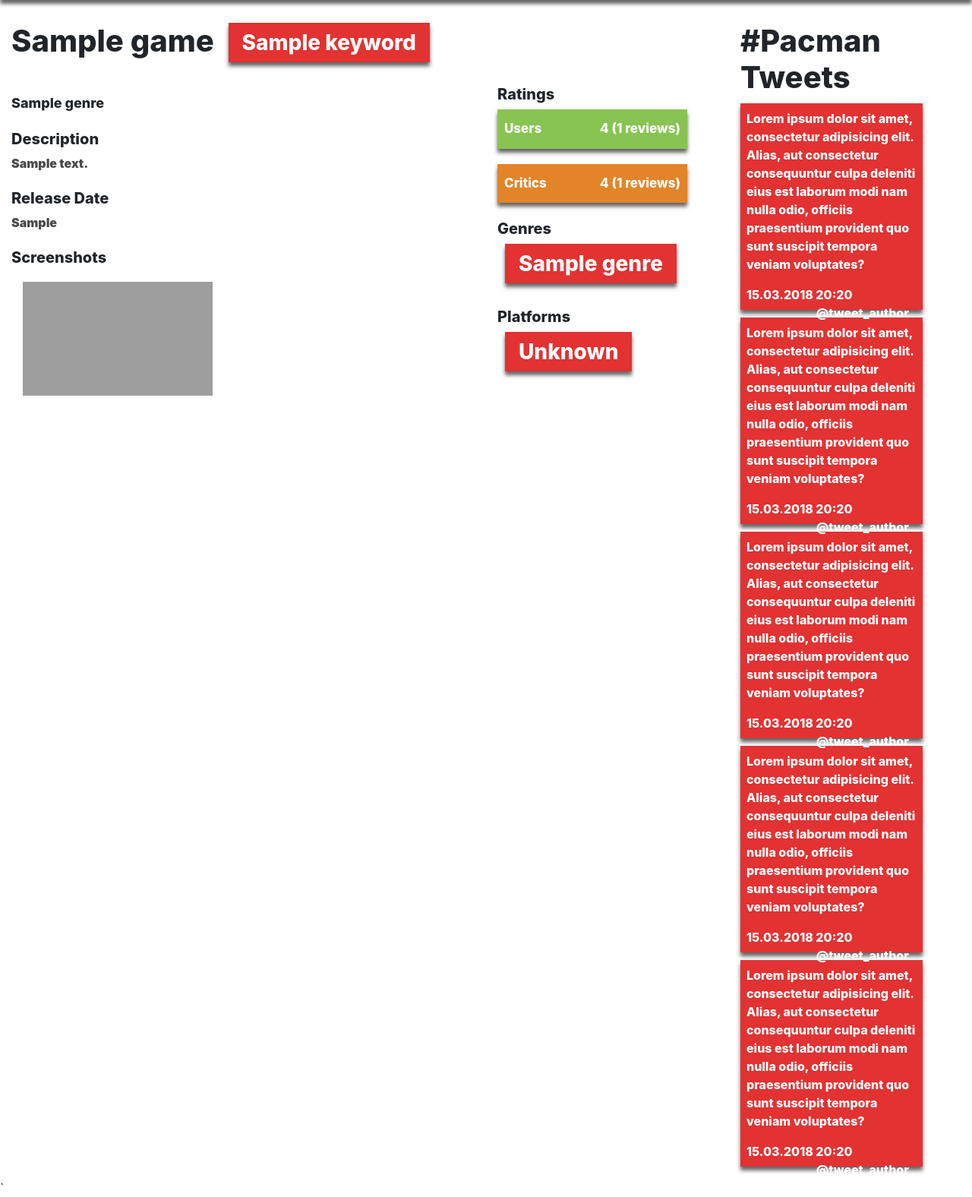
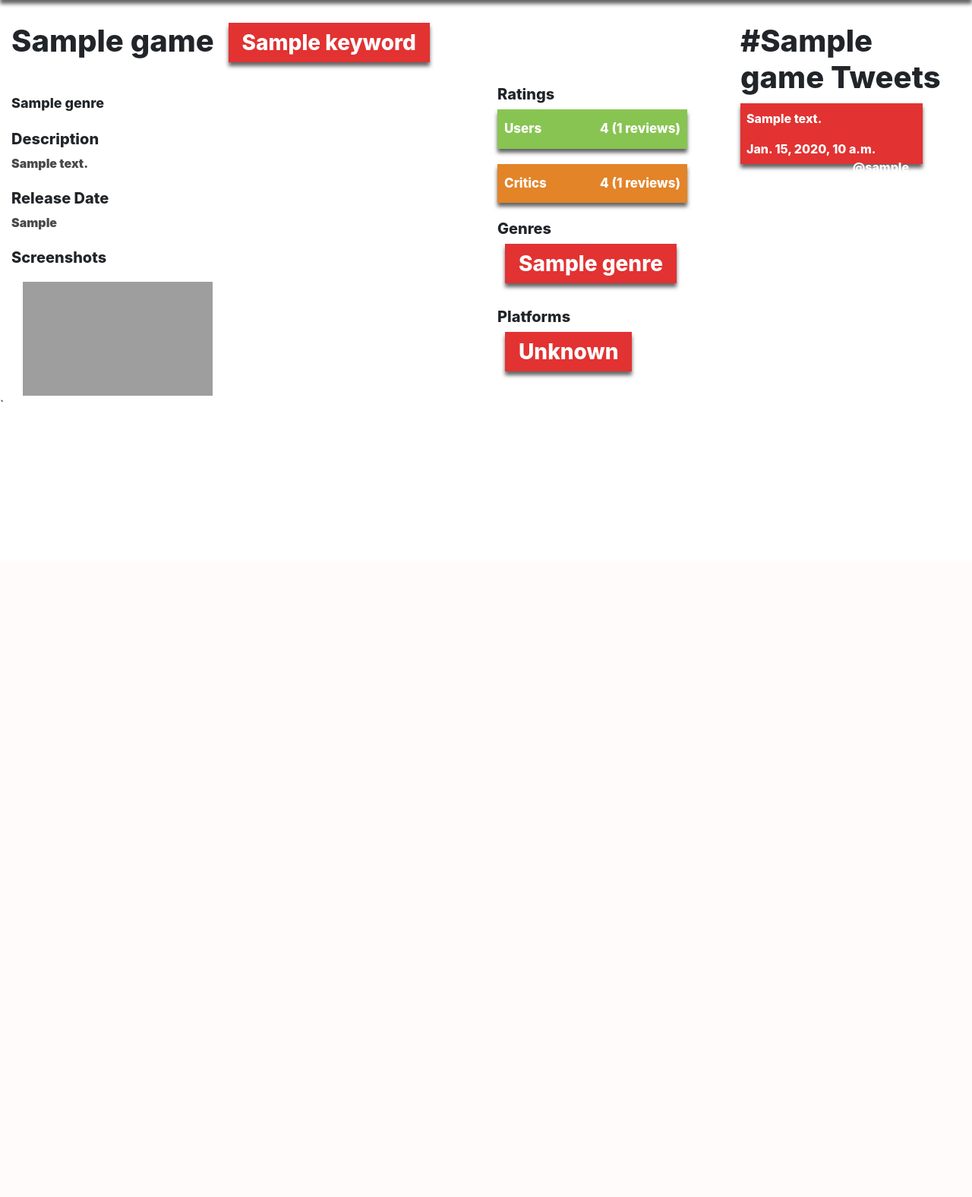
Before and after one commit to kirylzhautouski/GamesCatalog, a Django app: template gamemuster/gamecatalog/templates/gamecatalog/details.html in a window 1280 px wide. Shown: the part 62-1638 px from the top of the page at 76% size. After the commit the page ends 591 px from the top, so only its background shows below. Run offline with Django 3.2, Linux system fonts and the light colour scheme; the template is opened without the code that fills it: most values are stand-ins (such as "Sample title", 1, 10 or a date in 2020); some libraries are stand-ins or nearby versions; grey boxes are pictures that could not be loaded.

Commit message:
Load tweets for every game

```diff
--- a/gamemuster/gamecatalog/templates/gamecatalog/details.html
+++ b/gamemuster/gamecatalog/templates/gamecatalog/details.html
@@ -144,88 +144,28 @@
             <div class="col-3 details-column">
 
                 <h1 class="details-name">
-                    #Pacman Tweets
+                    #{{game.name}} Tweets
                 </h1>
+
+                {% for tweet in tweets %}
 
                     <div class="tweet-card">
 
                         <p class="tweet-text">
-                        Lorem ipsum dolor sit amet, consectetur adipisicing elit. Alias, aut consectetur consequuntur culpa deleniti eius est laborum modi nam nulla odio, officiis praesentium provident quo sunt suscipit tempora veniam voluptates?
+                            {{ tweet.text }}
                         </p>
 
                         <span class="tweet-date">
-                        15.03.2018 20:20
+                            {{ tweet.created_at }}
                         </span>
 
                         <span class="tweet-author">
-                        @tweet_author
+                            @{{ tweet.user_name }}
                         </span>
 
                     </div>
 
-                <div class="tweet-card">
-
-                    <p class="tweet-text">
-                        Lorem ipsum dolor sit amet, consectetur adipisicing elit. Alias, aut consectetur consequuntur culpa deleniti eius est laborum modi nam nulla odio, officiis praesentium provident quo sunt suscipit tempora veniam voluptates?
-                    </p>
-
-                    <span class="tweet-date">
-                        15.03.2018 20:20
-                    </span>
-
-                    <span class="tweet-author">
-                        @tweet_author
-                    </span>
-
-                </div>
-
-                <div class="tweet-card">
-
-                    <p class="tweet-text">
-                        Lorem ipsum dolor sit amet, consectetur adipisicing elit. Alias, aut consectetur consequuntur culpa deleniti eius est laborum modi nam nulla odio, officiis praesentium provident quo sunt suscipit tempora veniam voluptates?
-                    </p>
-
-                    <span class="tweet-date">
-                        15.03.2018 20:20
-                    </span>
-
-                    <span class="tweet-author">
-                        @tweet_author
-                    </span>
-
-                </div>
-
-                <div class="tweet-card">
-
-                    <p class="tweet-text">
-                        Lorem ipsum dolor sit amet, consectetur adipisicing elit. Alias, aut consectetur consequuntur culpa deleniti eius est laborum modi nam nulla odio, officiis praesentium provident quo sunt suscipit tempora veniam voluptates?
-                    </p>
-
-                    <span class="tweet-date">
-                        15.03.2018 20:20
-                    </span>
-
-                    <span class="tweet-author">
-                        @tweet_author
-                    </span>
-
-                </div>
-
-                <div class="tweet-card">
-
-                    <p class="tweet-text">
-                        Lorem ipsum dolor sit amet, consectetur adipisicing elit. Alias, aut consectetur consequuntur culpa deleniti eius est laborum modi nam nulla odio, officiis praesentium provident quo sunt suscipit tempora veniam voluptates?
-                    </p>
-
-                    <span class="tweet-date">
-                        15.03.2018 20:20
-                    </span>
-
-                    <span class="tweet-author">
-                        @tweet_author
-                    </span>
-
-                </div>
+                {% endfor %}
 
             </div>
 
--- a/gamemuster/gamemuster/settings.py
+++ b/gamemuster/gamemuster/settings.py
@@ -122,3 +122,5 @@
 
 
 IGDB_API_KEY = os.getenv('IGDB_API_KEY')
+
+TWITTER_BEARER_TOKEN = os.getenv('TWITTER_BEARER_TOKEN')
```
Also changed, not shown: gamemuster/gamecatalog/helpers/twitter_api.py (added, +40 -0 lines), gamemuster/gamecatalog/views.py (+11 -1 lines), 1 other file. Lines whose indentation alone changed are shown as unchanged.
